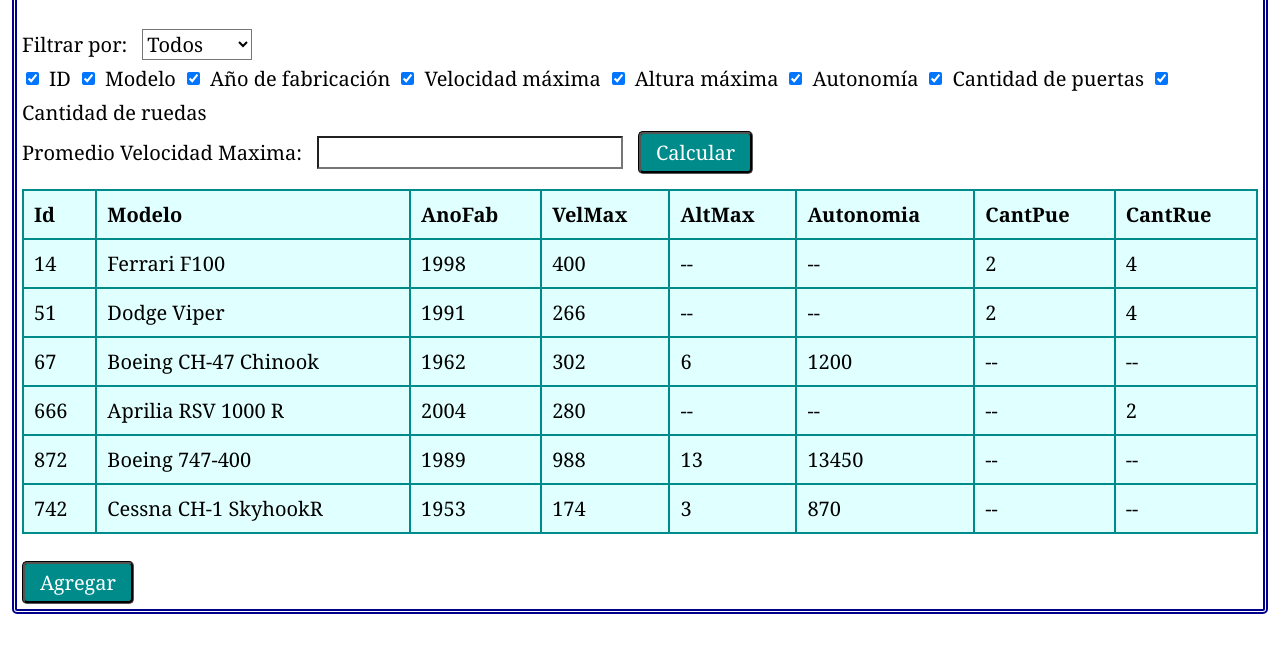
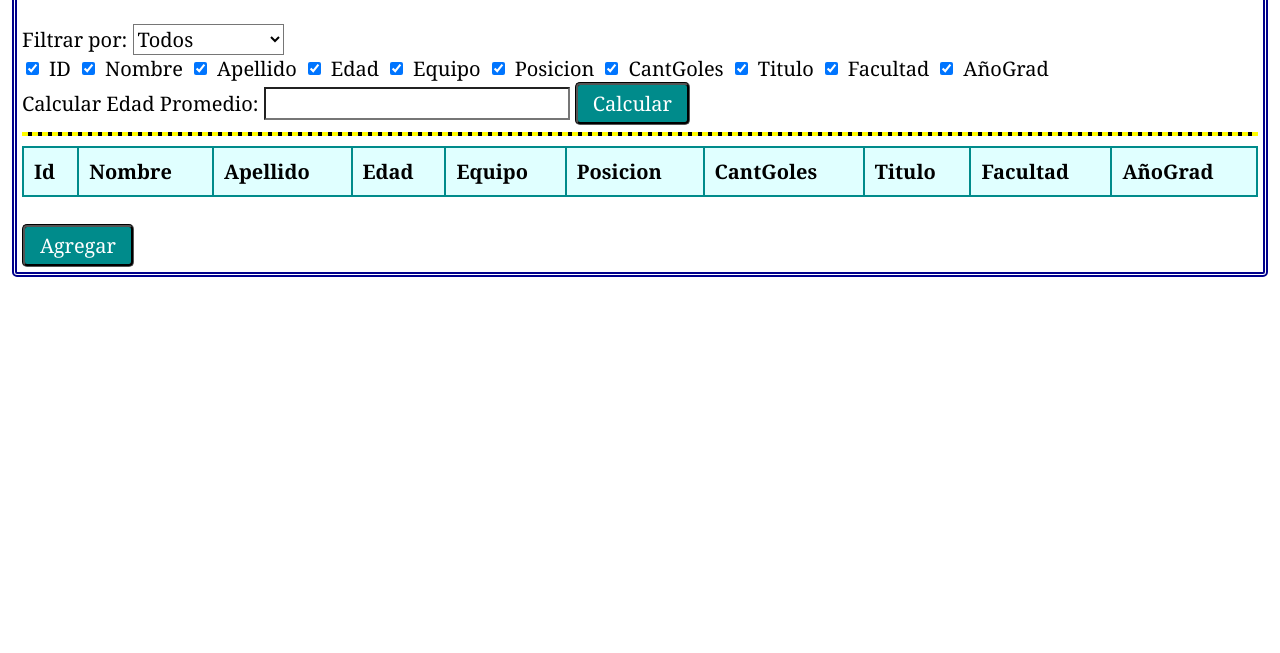
Before and after one commit to guidoginiger/RPP2024A331-2GinigerGuido, a plain HTML site: page index.html in a window 1280 px wide. Shown: the part 117-770 px from the top of the page. Drawn offline with Linux system fonts and the light colour scheme.

Commit message:
Agrego parcialmente recuperatorio primer parcial

```diff
--- a/estilos.css
+++ b/estilos.css
@@ -89,4 +89,5 @@ p {
     color: yellow;
     background-color: black;
     margin: 7px 0;
+    border: 2px dashed yellow;
 }
--- a/index.html
+++ b/index.html
@@ -9,38 +9,39 @@
 </head>
 
 <body>
-
-    <!-- FORMULARIO DATOS -->
+    <!-- PUNTO 3) FORMULARIO DATOS -->
     <form id="formulario_datos">
         <h1>Form Datos</h1>
 
         <!-- FILTRAR POR -->
-        <div class="flex-container">
+        <div class="contenedor">
             <label for="filtro">Filtrar por:</label>
             <select id="filtro" name="filtro">
                 <option value="todos">Todos</option>
-                <option value="terrestre">Terrestre</option>
-                <option value="aereo">Aereo</option>
+                <option value="futbolista">Futbolistas</option>
+                <option value="profesional">Profesionales</option>
             </select>
         </div>
 
         <!-- CHECKBOXES -->
         <div class="checkbox">
             <input type="checkbox" id="id_checkbox" name="id" value="id" checked> ID
-            <input type="checkbox" id="modelo_checkbox" name="modelo" value="modelo" checked> Modelo
-            <input type="checkbox" id="anoFab_checkbox" name="anoFab" value="anoFab" checked> Año de fabricación
-            <input type="checkbox" id="velMax_checkbox" name="velMax" value="velMax" checked> Velocidad máxima
-            <input type="checkbox" id="altMax_checkbox" name="altMax" value="altMax" checked> Altura máxima
-            <input type="checkbox" id="autonomia_checkbox" name="autonomia" value="autonomia" checked> Autonomía
-            <input type="checkbox" id="cantPue_checkbox" name="cantPue" value="cantPue" checked> Cantidad de puertas
-            <input type="checkbox" id="cantRue_checkbox" name="cantRue" value="cantRue" checked> Cantidad de ruedas
+            <input type="checkbox" id="nombre_checkbox" name="nombre" value="nombre" checked> Nombre
+            <input type="checkbox" id="apellido_checkbox" name="apellido" value="apellido" checked> Apellido
+            <input type="checkbox" id="edad_checkbox" name="edad" value="edad" checked> Edad
+            <input type="checkbox" id="equipo_checkbox" name="equipo" value="equipo" checked> Equipo
+            <input type="checkbox" id="posicion_checkbox" name="posicion" value="posicion" checked> Posicion
+            <input type="checkbox" id="cantGoles_checkbox" name="cant_Goles" value="cantGoles" checked> CantGoles
+            <input type="checkbox" id="titulo_checkbox" name="titulo" value="titulo" checked> Titulo
+            <input type="checkbox" id="facultad_checkbox" name="facultad" value="facultad" checked> Facultad
+            <input type="checkbox" id="anoGrad_checkbox" name="ano_Grad" value="añoGrad" checked> AñoGrad
         </div>
 
-        <!-- CALCULAR PROMEDIO VELOCIDAD MAXIMA -->
-        <div class="flex-container">
-            <label id="promedio_velMax">Promedio Velocidad Maxima:</label>
-            <input type="num" id="input_prom_vel_max" readonly>
-            <button type="button" onclick="calcularPromVelMax()">Calcular</button>
+        <!-- CALCULAR EDAD PROMEDIO -->
+        <div class="contenedor">
+            <label id="edad_promedio">Calcular Edad Promedio:</label>
+            <input type="num" id="input_edad_promedio" readonly>
+            <button type="button" onclick="calcularEdadPromedio()">Calcular</button>
         </div>
 
         <p id="mensaje_error"></p>
@@ -52,13 +53,15 @@
             <thead id="encabezado_tabla">
                 <tr>
                     <th>ID</th>
-                    <th>Modelo</th>
-                    <th>Año de fabricación</th>
-                    <th>Velocidad maxima</th>
-                    <th>Altura maxima</th>
-                    <th>Autonomia</th>
-                    <th>Cantidad de puertas</th>
-                    <th>Cantidad de ruedas</th>
+                    <th>Nombre</th>
+                    <th>Apellido</th>
+                    <th>Edad</th>
+                    <th>Equipo</th>
+                    <th>Posicion</th>
+                    <th>CantGoles</th>
+                    <th>Titulo</th>
+                    <th>Facultad</th>
+                    <th>AñoGrad</th>
                 </tr>
             </thead>
 
@@ -83,9 +86,9 @@
 
         <br>
 
-        <!-- BOTON AGREGAR VEHICULO -->
+        <!-- BOTON AGREGAR PERSONA -->
         <div>
-            <button type="button" onclick="agregarVehiculo()">Agregar</button>
+            <button type="button" onclick="agregarPersona()">Agregar</button>
         </div>
 
     </form>
@@ -98,33 +101,33 @@
             <h1>Formulario ABM</h1>
 
             <!-- ID -->
-            <div class="flex-container">
-                <label for="id_vehiculo">ID: </label>
-                <input type="number" id="id_vehiculo" name="id_vehiculo" readonly>
+            <div class="contenedor">
+                <label for="id_persona">ID: </label>
+                <input type="number" id="id_persona" name="id_persona" readonly>
             </div>
 
-            <!-- MODELO -->
-            <div class="flex-container">
-                <label for="modelo">Modelo: </label>
-                <input type="text" id="modelo" name="modelo">
+            <!-- NOMBRE -->
+            <div class="contenedor">
+                <label for="nombre">Nombre: </label>
+                <input type="text" id="nombre" name="nombre">
             </div>
 
-            <!-- AÑO FABRICACION -->
-            <div class="flex-container">
-                <label for="anoFab">Año fabricacion: </label>
-                <input type="text" id="anoFab" name="anoFab">
+            <!-- APELLIDO -->
+            <div class="contenedor">
+                <label for="apellido">Apellido: </label>
+                <input type="text" id="apellido" name="apellido">
             </div>
 
-            <!-- VELOCIDAD MAXIMA -->
-            <div class="flex-container">
-                <label for="velMax">Velocidad máxima: </label>
-                <input type="number" id="velMax" name="velMax">
+            <!-- EDAD -->
+            <div class="contenedor">
+                <label for="edad">Edad: </label>
+                <input type="number" id="edad" name="edad">
             </div>
 
-            <p id="mensaje_error_abm" style="color: yellow;"></p>
+            <p id="mensaje_error_abm"></p>
 
             <!-- TIPO -->
-            <div class="flex-container">
+            <div class="contenedor">
                 <label for="tipo">Tipo: </label>
                 <select id="tipo" name="tipo">
                     <option value="" selected disabled>Seleccionar tipo </option>
@@ -136,7 +139,7 @@
             <div id="botones_fin_form"></div>
 
             <!-- BOTONES ACEPTAR / MODIFICAR / ELIMINAR / CANCELAR -->
-            <div class="flex-container">
+            <div class="contenedor">
                     <button type="button" id='botonAceptar' onclick="guardarDatos()">Aceptar </button>
                     <!--
                     <button type="button" id='botonModificar' onclick="modificarDatos()">Modificar </button>
@@ -152,75 +155,79 @@
 
     <!-- SCRIPT, JAVASCRIPT -->
     <script>
-        class Vehiculo
+
+        // PUNTO 1)
+        class Persona
         {
-            constructor(id, modelo, anoFab, velMax){
+            constructor(id, nombre, apellido, edad){
                 this.id = id;
-                this.modelo = modelo;
-                this.anoFab = anoFab;
-                this.velMax = velMax;
+                this.nombre = nombre;
+                this.apellido = apellido;
+                this.edad = edad;
             }
 
             toString()
             {
-                return `Id: ${this.id}, Modelo: ${this.modelo}, Año Fab: ${this.anoFab}, Velocidad Maxima: ${this.velMax}`;
+                return `Id: ${this.id}, Nombre: ${this.nombre}, Apellido: ${this.apellido}, Edad: ${this.edad}`;
             }
         }
 
-        class Aereo extends Vehiculo
+        class Futbolista extends Persona
         {
-            constructor(id, modelo, anoFab, velMax, altMax, autonomia)
+            constructor(id, nombre, apellido, edad, equipo, posicion, cantidadGoles)
             {
-                super(id, modelo, anoFab, velMax);
+                super(id, nombre, apellido, edad);
 
-                this.altMax = altMax;
-                this.autonomia = autonomia;
+                this.equipo = equipo;
+                this.posicion = posicion;
+                this.cantidadGoles = cantidadGoles;
             }
 
             toString()
             {
-                return `${super.toString()}, Altura Maxima: ${this.altMax}, Autonomia: ${this.autonomia}`;
+                return `${super.toString()}, Equipo: ${this.equipo}, Posicion: ${this.posicion}, Cantidad de goles: ${this.cantidadGoles}`;
             }
         }
 
-        class Terrestre extends Vehiculo
+        class Profesional extends Persona
         {
-            constructor(id, modelo, anoFab, velMax, cantPue, cantRue)
+            constructor(id, nombre, apellido, edad, titulo, facultad, anoGraduacion)
             {
-                super(id, modelo, anoFab, velMax);
+                super(id, nombre, apellido, edad);
 
-                this.cantPue = cantPue;
-                this.cantRue = cantRue;
+                this.titulo = titulo;
+                this.facultad = facultad;
+                this.anoGraduacion = anoGraduacion;
             }
 
             toString()
             {
-                return `${super.toString()}, Cant puertas: ${this.cantPue}, Cant ruedas: ${this.cantRue}`;
+                return `${super.toString()}, Titulo: ${this.titulo}, Facultad: ${this.facultad}, Año de Graduación: ${this.anoGraduacion}`;
             }
 
         }
 
+        // PUNTO 2)
+        var personas_json = '[{"id":1, "nombre":"Marcelo", "apellido":"Luque", "edad":45, "titulo":"Ingeniero", "facultad":"UTN", "añoGraduacion":2002},{"id":2, "nombre":"Ramiro", "apellido":"Escobar", "edad":35, "titulo":"Medico", "facultad":"UBA", "añoGraduacion":20012},{"id":3, "nombre":"Facundo", "apellido":"Cairo", "edad":30, "titulo":"Abogado", "facultad":"UCA", "añoGraduacion":2017},{"id":4, "nombre":"Fernando", "apellido":"Nieto", "edad":18, "equipo":"Independiente", "posicion":"Delantero", "cantidadGoles":7},{"id":5, "nombre":"Manuel", "apellido":"Loza", "edad":20, "equipo":"Racing", "posicion":"Volante", "cantidadGoles":2},{"id":6, "nombre":"Nicolas", "apellido":"Serrano", "edad":23, "equipo":"Boca", "posicion":"Arquero", "cantidadGoles":0}]';
+        var personas_array = JSON.parse(personas_json);
 
-        var vehiculos_json = '[{"id":14, "modelo":"Ferrari F100", "anoFab":1998, "velMax":400, "cantPue":2, "cantRue":4},{"id":51, "modelo":"Dodge Viper", "anoFab":1991, "velMax":266, "cantPue":2, "cantRue":4},{"id":67, "modelo":"Boeing CH-47 Chinook", "anoFab":1962, "velMax":302, "altMax":6, "autonomia":1200},{"id":666, "modelo":"Aprilia RSV 1000 R", "anoFab":2004, "velMax":280, "cantPue":0, "cantRue":2},{"id":872, "modelo":"Boeing 747-400", "anoFab":1989, "velMax":988, "altMax":13, "autonomia":13450},{"id":742, "modelo":"Cessna CH-1 SkyhookR", "anoFab":1953, "velMax":174, "altMax":3, "autonomia":870}]';
-        var vehiculos_array = JSON.parse(vehiculos_json);
+        var personas_instanciadas_array = [];
 
-        var vehiculos_instanciados_array = [];
+        personas_array.forEach(persona => {
 
-        vehiculos_array.forEach(vehiculo => {
-
-            if(vehiculo.altMax !== undefined && vehiculo.autonomia !== undefined)
+            if(persona.equipo !== undefined && persona.posicion !== undefined && persona.cantidadGoles !== undefined)
             {
-                let vehiculo_aereo = new Aereo(vehiculo.id, vehiculo.modelo, vehiculo.anoFab, vehiculo.velMax, vehiculo.altMax, vehiculo.autonomia);
-                vehiculos_instanciados_array.push(vehiculo_aereo);
+                let personaFutbolista = new Futbolista(persona.id, persona.nombre, persona.apellido, persona.edad, persona.equipo, persona.posicion, persona.cantidadGoles);
+                personas_instanciadas_array.push(personaFutbolista);
             }
-            else if(vehiculo.cantPue !== undefined && vehiculo.cantRue !== undefined)
+            else if(persona.titulo !== undefined && persona.facultad !== undefined && persona.anoGraduacion!== undefined)
             {
-                let vehiculo_terrestre = new Terrestre(vehiculo.id, vehiculo.modelo, vehiculo.anoFab, vehiculo.velMax, vehiculo.cantPue, vehiculo.cantRue);
-                vehiculos_instanciados_array.push(vehiculo_terrestre);
+                let personaProfesional = new Profesional(persona.id, persona.nombre, persona.apellido, persona.edad, persona.titulo, persona.facultad, persona.anoGraduacion);
+                personas_instanciadas_array.push(personaProfesional);
             }
         });
 
-        // --- Funciones ---
+        // FUNCIONES
         function mayusculaPrimerLetra(palabra)
         {
             return palabra.charAt(0).toUpperCase() + palabra.slice(1);
@@ -260,7 +267,7 @@
             mostrar();
         }
 
-        function calcularPromVelMax()
+        function calcularEdadPromedio()
         {
             let filtro = document.getElementById('filtro').value;
             let vehiculos_filtrados;
@@ -281,7 +288,7 @@
             let suma = vehiculos_filtrados.reduce((acumulador, vehiculo) => acumulador + vehiculo.velMax, 0);
             let promedio = (suma / vehiculos_filtrados.length).toFixed(2);
 
-            document.getElementById('input_prom_vel_max').value = promedio;
+            document.getElementById('input_edad_promedio').value = promedio;
         }
 
         document.querySelectorAll('input[type="checkbox"]').forEach(checkbox => {
@@ -378,9 +385,9 @@
         }
 
 
-        function obtenerVehiculoABM(id_vehiculo)
+        function obtenerVehiculoABM(id_persona)
         {
-            document.getElementById('id_vehiculo').value = id_vehiculo;
+            document.getElementById('id_persona').value = id_persona;
 
             document.getElementById('formulario_datos').style.display = 'none';
             document.getElementById('mostrarFormularioBtn').style.display = 'block';
@@ -392,7 +399,7 @@
             const camposAdicionales = document.getElementById('botones_fin_form');
             camposAdicionales.innerHTML = '';
 
-            let vehiculo = vehiculos_instanciados_array.find(vehiculo => vehiculo.id === id_vehiculo);
+            let vehiculo = vehiculos_instanciados_array.find(vehiculo => vehiculo.id === id_persona);
             document.getElementById('modelo').value = vehiculo.modelo;
             document.getElementById('anoFab').value = vehiculo.anoFab;
             document.getElementById('velMax').value = vehiculo.velMax;
@@ -423,7 +430,7 @@
 
         function modificarDatos()
         {
-            let id_vehiculo = document.getElementById('id_vehiculo').value;
+            let id_persona = document.getElementById('id_persona').value;
             let modelo = document.getElementById('modelo').value;
             let anoFab = document.getElementById('anoFab').value;
             let velMax = document.getElementById('velMax').value;
@@ -435,7 +442,7 @@
 
             let mensaje = document.getElementById("mensaje_error_abm");
 
-            let vehiculo = vehiculos_instanciados_array.find(vehiculo => vehiculo.id === id_vehiculo);
+            let vehiculo = vehiculos_instanciados_array.find(vehiculo => vehiculo.id === id_persona);
 
             if (!vehiculo)
             {
@@ -479,7 +486,7 @@
             }
         }
 
-        function agregarVehiculo()
+        function agregarPersona()
         {
             document.getElementById('formulario_datos').style.display = 'none';
             document.getElementById('mostrarFormularioBtn').style.display = 'block';
@@ -494,8 +501,8 @@
 
         function eliminarVehiculo()
         {
-            let id_vehiculo = document.getElementById('id_vehiculo').value;
-            let indice = vehiculos_instanciados_array.findIndex(vehiculo => vehiculo.id === id_vehiculo);
+            let id_persona = document.getElementById('id_persona').value;
+            let indice = vehiculos_instanciados_array.findIndex(vehiculo => vehiculo.id === id_persona);
             let vehiculo = vehiculos_instanciados_array[indice];
 
             if (indice === -1) {
@@ -526,7 +533,7 @@
                 checkbox.checked = false;
             });
 
-            document.getElementById('input_prom_vel_max').value = "";
+            document.getElementById('input_edad_promedio').value = "";
         }
 
         function guardarDatos()
```
